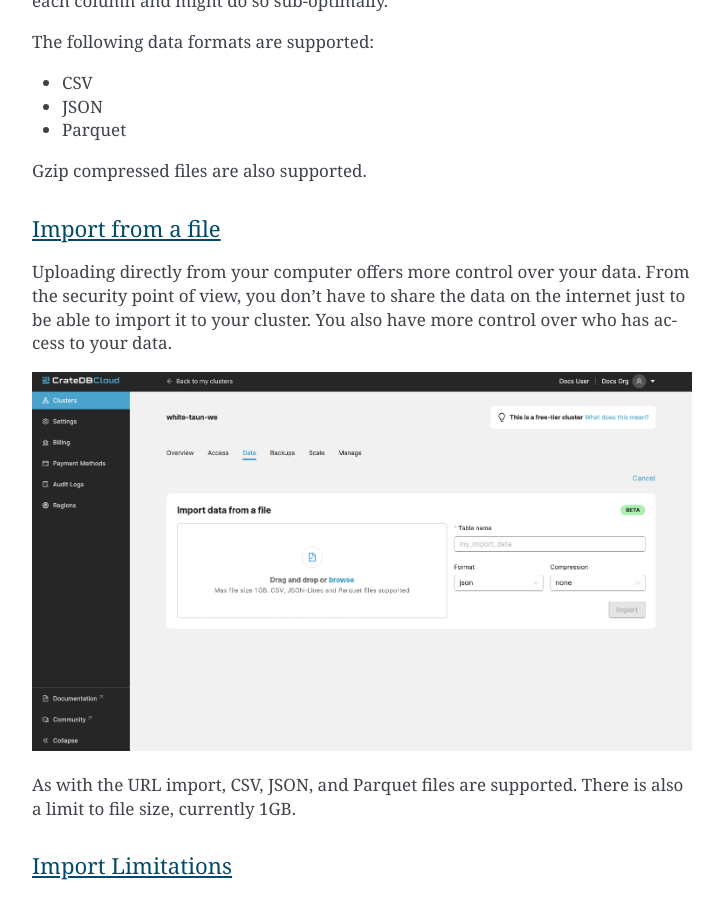
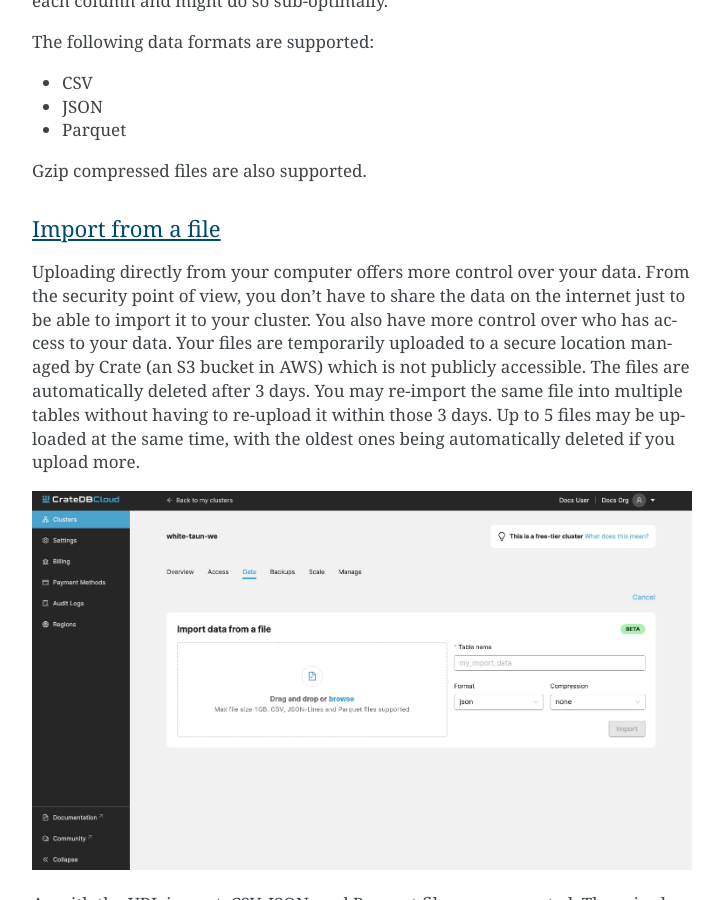
Before and after one commit to crate/cloud-reference, a Sphinx documentation site: the page built from docs/overview.rst, in a window 1280 px wide and 900 px high, scrolled down 10339 px. Shown: the whole window, without its empty margins (388-1111 px from the left). Built offline with Sphinx 7.4.7, drawn with Linux system fonts in a browser that asks for light colours.

Commit message:
Clarified file uploads

```diff
--- a/docs/overview.rst
+++ b/docs/overview.rst
@@ -314,7 +314,12 @@ Import from a file
 Uploading directly from your computer offers more control over your data.
 From the security point of view, you don’t have to share the data on the
 internet just to be able to import it to your cluster. You also have more
-control over who has access to your data.
+control over who has access to your data. Your files are temporarily uploaded
+to a secure location managed by Crate (an S3 bucket in AWS) which is not
+publicly accessible. The files are automatically deleted after 3 days.
+You may re-import the same file into multiple tables without having to
+re-upload it within those 3 days. Up to 5 files may be uploaded at the same
+time, with the oldest ones being automatically deleted if you upload more.
 
 .. image:: _assets/img/cluster-data-tab-file.png
    :alt: Cloud Console cluster upload from file
```
